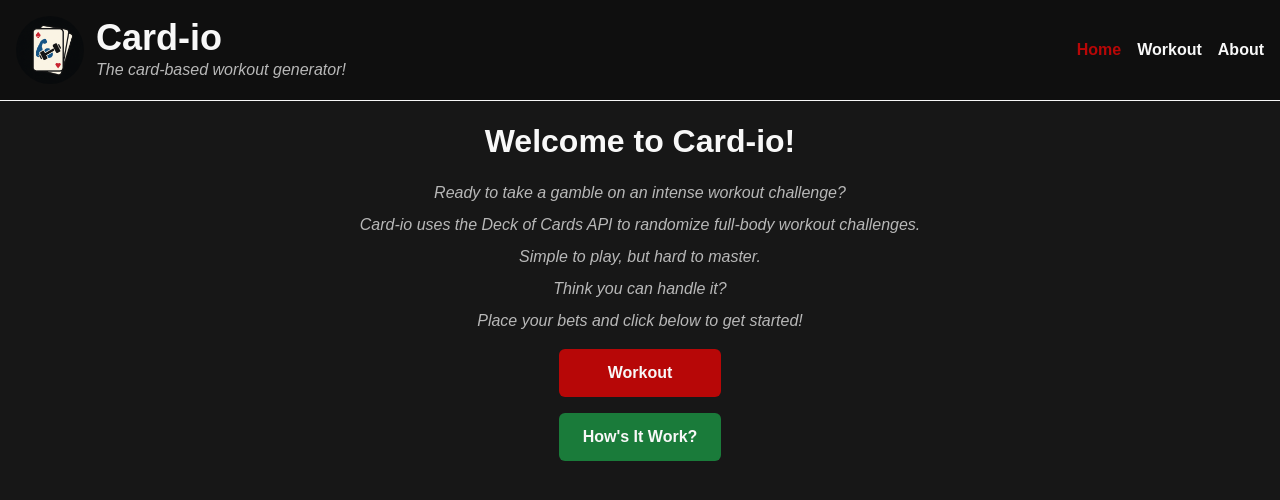
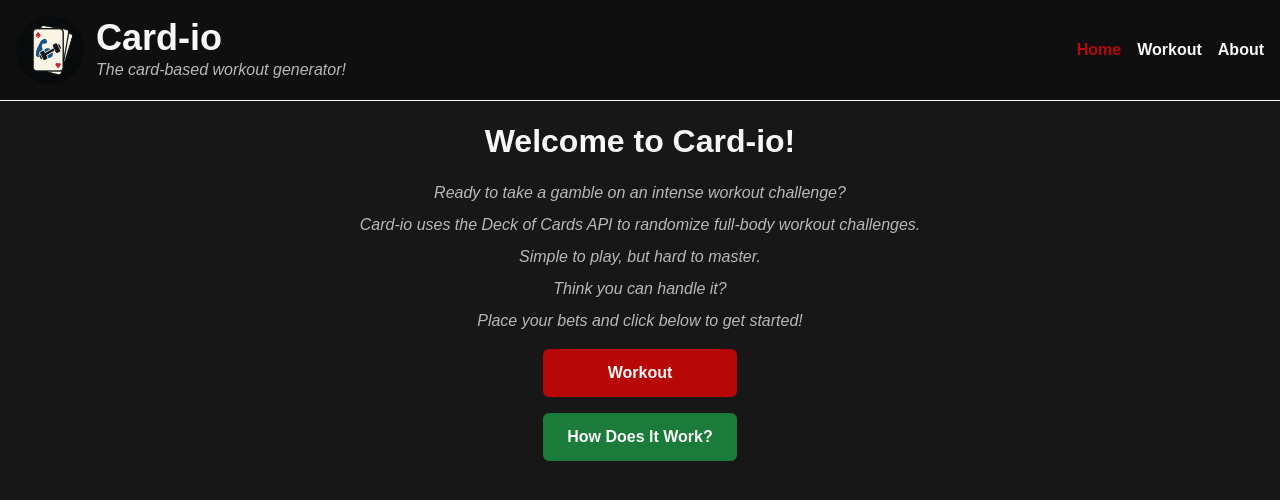
Before and after one commit to natep1123/Card-io, a Next.js app: page / in a window 1280 px wide. Shown: the top 500 px of the page. Built offline with nearby package versions, Linux system fonts and the light colour scheme.

Commit message:
removed apostrophe causing build failure

```diff
--- a/src/app/page.js
+++ b/src/app/page.js
@@ -34,7 +34,7 @@ export default function Home() {
           href="/about"
           className="bg-green font-semibold rounded-md px-6 py-3 text-center"
         >
-          How's It Work?
+          How Does It Work?
         </Link>
       </div>
     </div>
```
